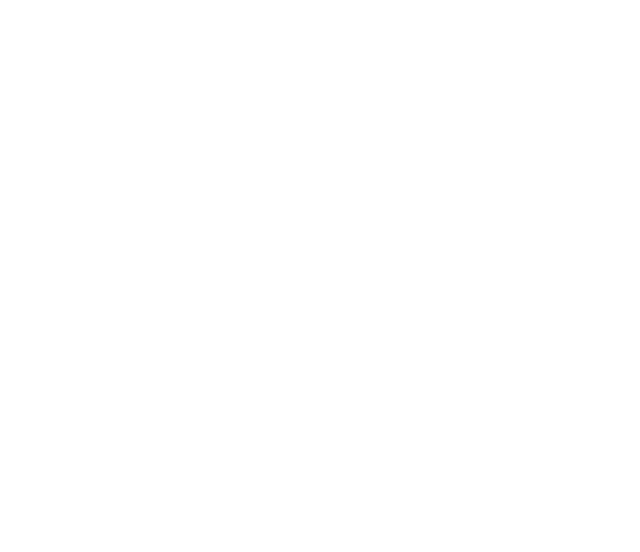
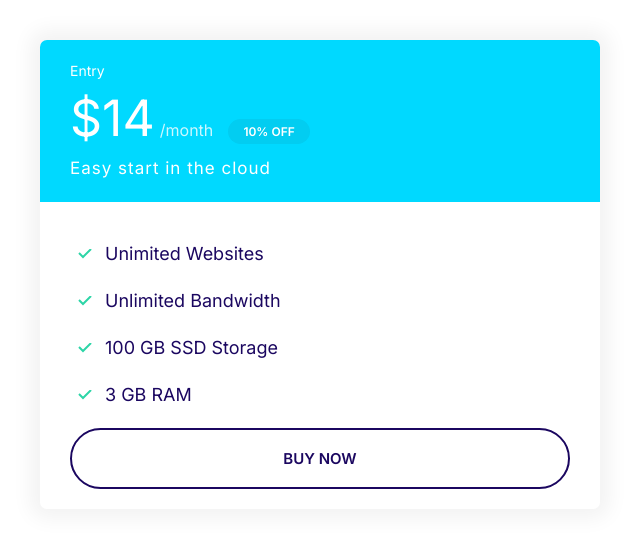
Before and after one commit to deanjosephmurphy/moshify-tutorial, a plain HTML site: page index.html in a window 1280 px wide. Shown: the whole page, without its empty margins (0-640 px from the left). Drawn offline with Linux system fonts and the light colour scheme.

Commit message:
add plans component

```diff
--- a/css/styles.css
+++ b/css/styles.css
@@ -116,6 +116,8 @@ a {
 
 .badge--small {
     font-size: 1.6rem;
+    padding: 0.5rem 1.5rem;
+
 }
 
 @media screen and (min-width: 1024px) {
@@ -297,3 +299,55 @@ a {
     background: var(--color-secondary);
     color: #fff;
 }
+
+.card--secondary .badge--secondary {
+    background: #02cdf1;
+}
+
+/* Plans */
+.plan__name {
+    color: #fff;
+    margin: 0;
+    font-weight: 500;
+    font-size: 2.4rem;
+}
+
+.plan__price {
+    font-size: 6rem;
+}
+
+.plan__billing-cycle {
+    font-size: 2.4rem;
+    font-weight: 300;
+    opacity: 0.8;
+    margin-right: 1rem;
+}
+
+.plan__description {
+    font-size: 2rem;
+    font-weight: 300;
+    letter-spacing: 1px;
+    display: block;
+}
+
+.plan .list__item {
+    margin-bottom: 2rem;
+}
+
+@media  screen and (min-width: 1024px) {
+    .plan__name {
+        font-size:  1.4rem;
+    }
+
+    .plan__price {
+        font-size: 5rem;
+    }
+
+    .plan__billing-cycle {
+        font-size: 1.6rem;
+    }
+
+    .plan__description {
+        font-size: 1.7rem;
+    }
+}
--- a/index.html
+++ b/index.html
@@ -14,7 +14,27 @@
     <link rel="stylesheet" href="css/styles.css" />
   </head>
   <body>
-
-
+    <div style="width: 50%; padding: 4rem">
+      <div class="plan">
+        <div class="card card--secondary">
+          <header class="card__header">
+            <h3 class="plan__name">Entry</h3>
+            <span class="plan__price">$14</span>
+            <span class="plan__billing-cycle">/month</span>
+            <span class="badge badge--secondary badge--small">10% OFF</span>
+            <span class="plan__description">Easy start in the cloud</span>
+          </header>
+          <div class="card__body">
+            <ul class="list list--tick">
+              <li class="list__item">Unimited Websites</li>
+              <li class="list__item">Unlimited Bandwidth</li>
+              <li class="list__item">100 GB SSD Storage</li>
+              <li class="list__item">3 GB RAM</li>
+            </ul>
+            <button class="btn btn--outline btn--block">Buy Now</button>
+          </div>
+        </div>
+      </div>
+    </div>
   </body>
 </html>
```
Also changed, not shown: compontents/plans.html (added, +20 -0 lines).
